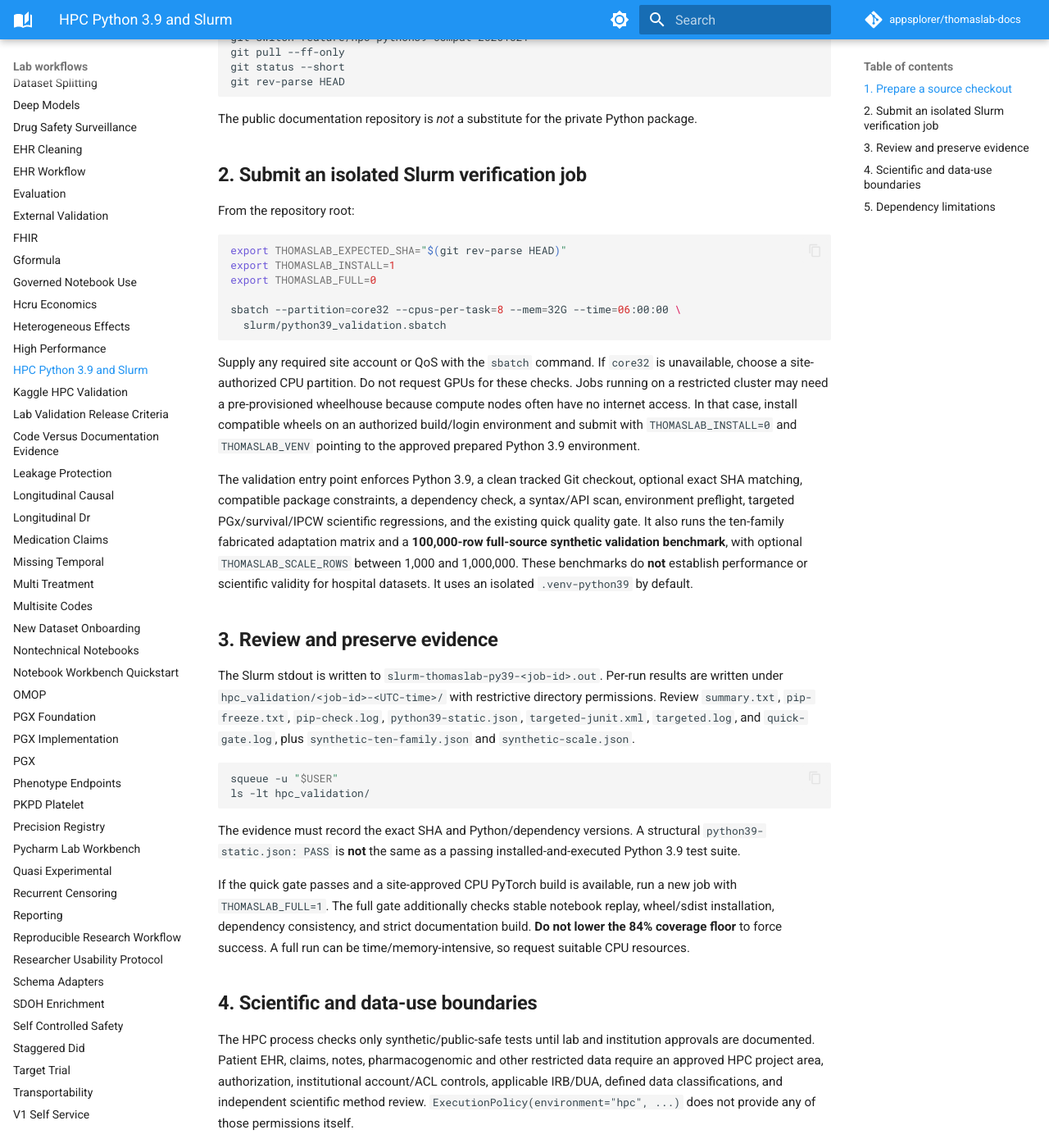
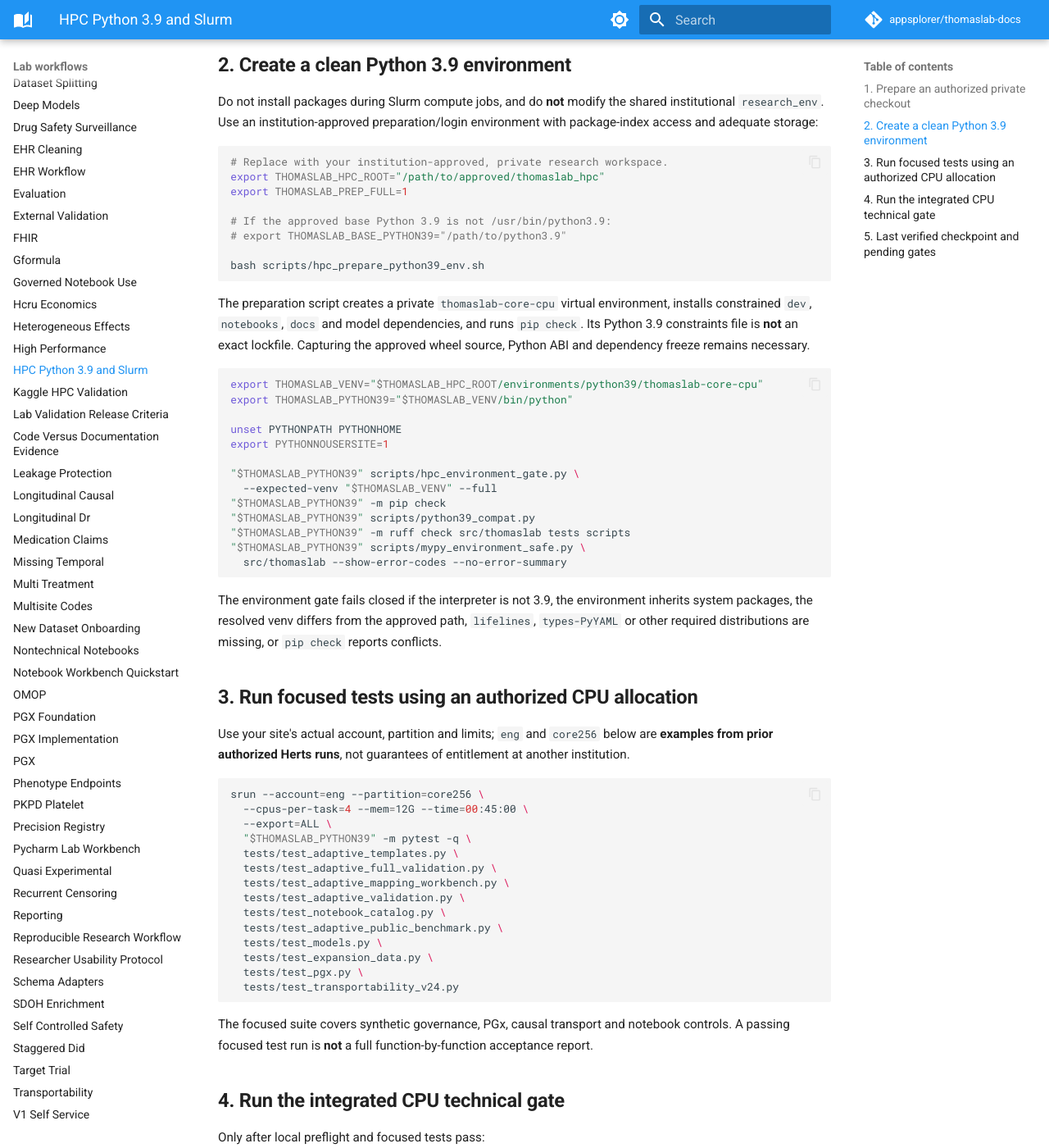
Before and after one commit to appsplorer/thomaslab-docs, an MkDocs documentation site: the page built from docs/guides/hpc-python39.md, in a window 1280 px wide and 1400 px high, scrolled down 822 px. Shown: the whole window at 82% size. Built offline with MkDocs 1.6.1 and Material for MkDocs 9.7.7, drawn with Linux system fonts in a browser that asks for light colours; comment, search, counter and statistics services are not loaded; some of the changed text lies outside the part shown.

Commit message:
docs: replace obsolete HPC instructions with exact Python3.9 isolated CPU acceptance and truthful job evidence

````diff
--- a/docs/guides/hpc-python39.md
+++ b/docs/guides/hpc-python39.md
@@ -1,76 +1,137 @@
-# Python 3.9 on an institutional HPC cluster
+# Python 3.9 and Slurm: Thomas Lab HPC validation
 
-!!! warning "Compatibility candidate, not yet an institutional deployment approval"
-    The private `thomaslab-core` Python 3.9 work lives in the Python 3.9 compatibility feature branch. Packaging, dependency constraints and static checks are implemented, but runtime support remains **PENDING** until the exact commit passes a clean Python 3.9 HPC job, full scientific regression gate and packaging checks. No patient-level permissions are granted by these instructions.
+**Current canonical procedure for Python 3.9 development validation.** This page supersedes the older `slurm/python39_validation.sbatch`, `THOMASLAB_INSTALL`, and shared-environment instructions. The private package declares **Python 3.9+** support; the current *integrated Herts CPU runner* specifically requires **Python 3.9** in an isolated environment.
 
-This procedure runs a private, **CPU-only Slurm validation job** against synthetic tests and public-independent code contracts. It leaves the HPC system Python and global scientific modules unchanged. It does not require Streamlit or a web server.
+!!! warning "Not a clinical or release approval"
+    Technical validation runs against synthetic/test fixtures and only separately authorized public source profiles. No data-use permissions, institutional accounts, validated external clinical mappings, independent researcher task trials or manuscript-level scientific validity follow from a Slurm PASS.
 
-## 1. Prepare a source checkout
+## 1. Prepare an authorized private checkout
 
-Check which Python 3.9 environment the cluster actually provides. Module labels vary across institutions.
-
-```bash
-module avail python 2>&1 || true
-command -v python3.9
-python3.9 --version
-```
-
-If `python3.9` is unavailable, ask HPC support for an approved Python 3.9 module or isolated virtual environment. Do **not** replace system Python.
-
-Use authorized credentials to clone the private code and switch to the Python 3.9 development branch:
+The public handbook does not contain executable Core source. An authorized collaborator can use an approved SSH credential to access the private repository:
 
 ```bash
 git clone git@github.com:appsplorer/thomaslab-core.git
 cd thomaslab-core
-git fetch origin
-git switch feature/hpc-python39-compat-20261021
+git switch audit/kaggle-hpc-final-20261021
 git pull --ff-only
+git rev-parse HEAD
 git status --short
-git rev-parse HEAD
 ```
 
-The public documentation repository is *not* a substitute for the private Python package.
+This is an **unmerged development branch** in the October 2026 evidence snapshot. Do not interpret its documentation as a stable release from `main`. Existing collaborators should use their approved checkout; avoid multiple unaudited copies of clinical code.
 
-## 2. Submit an isolated Slurm verification job
+## 2. Create a clean Python 3.9 environment
 
-From the repository root:
+Do not install packages during Slurm compute jobs, and do **not** modify the shared institutional `research_env`. Use an institution-approved preparation/login environment with package-index access and adequate storage:
+
+```bash
+# Replace with your institution-approved, private research workspace.
+export THOMASLAB_HPC_ROOT="/path/to/approved/thomaslab_hpc"
+export THOMASLAB_PREP_FULL=1
+
+# If the approved base Python 3.9 is not /usr/bin/python3.9:
+# export THOMASLAB_BASE_PYTHON39="/path/to/python3.9"
+
+bash scripts/hpc_prepare_python39_env.sh
+```
+
+The preparation script creates a private `thomaslab-core-cpu` virtual environment, installs constrained `dev`, `notebooks`, `docs` and model dependencies, and runs `pip check`. Its Python 3.9 constraints file is **not** an exact lockfile. Capturing the approved wheel source, Python ABI and dependency freeze remains necessary.
+
+```bash
+export THOMASLAB_VENV="$THOMASLAB_HPC_ROOT/environments/python39/thomaslab-core-cpu"
+export THOMASLAB_PYTHON39="$THOMASLAB_VENV/bin/python"
+
+unset PYTHONPATH PYTHONHOME
+export PYTHONNOUSERSITE=1
+
+"$THOMASLAB_PYTHON39" scripts/hpc_environment_gate.py \
+  --expected-venv "$THOMASLAB_VENV" --full
+"$THOMASLAB_PYTHON39" -m pip check
+"$THOMASLAB_PYTHON39" scripts/python39_compat.py
+"$THOMASLAB_PYTHON39" -m ruff check src/thomaslab tests scripts
+"$THOMASLAB_PYTHON39" scripts/mypy_environment_safe.py \
+  src/thomaslab --show-error-codes --no-error-summary
+```
+
+The environment gate fails closed if the interpreter is not 3.9, the environment inherits system packages, the resolved venv differs from the approved path, `lifelines`, `types-PyYAML` or other required distributions are missing, or `pip check` reports conflicts.
+
+## 3. Run focused tests using an authorized CPU allocation
+
+Use your site's actual account, partition and limits; `eng` and `core256` below are **examples from prior authorized Herts runs**, not guarantees of entitlement at another institution.
+
+```bash
+srun --account=eng --partition=core256 \
+  --cpus-per-task=4 --mem=12G --time=00:45:00 \
+  --export=ALL \
+  "$THOMASLAB_PYTHON39" -m pytest -q \
+  tests/test_adaptive_templates.py \
+  tests/test_adaptive_full_validation.py \
+  tests/test_adaptive_mapping_workbench.py \
+  tests/test_adaptive_validation.py \
+  tests/test_notebook_catalog.py \
+  tests/test_adaptive_public_benchmark.py \
+  tests/test_models.py \
+  tests/test_expansion_data.py \
+  tests/test_pgx.py \
+  tests/test_transportability_v24.py
+```
+
+The focused suite covers synthetic governance, PGx, causal transport and notebook controls. A passing focused test run is **not** a full function-by-function acceptance report.
+
+## 4. Run the integrated CPU technical gate
+
+Only after local preflight and focused tests pass:
 
 ```bash
 export THOMASLAB_EXPECTED_SHA="$(git rev-parse HEAD)"
-export THOMASLAB_INSTALL=1
-export THOMASLAB_FULL=0
+export THOMASLAB_FULL=1
+export THOMASLAB_REPAIR_MISLABELED=0
 
-sbatch --partition=core32 --cpus-per-task=8 --mem=32G --time=06:00:00 \
-  slurm/python39_validation.sbatch
+sbatch --account=eng --partition=core256 \
+  --cpus-per-task=16 --mem=48G --time=08:00:00 \
+  --export=ALL slurm/thomaslab_integrated_cpu.sbatch
 ```
 
-Supply any required site account or QoS with the `sbatch` command. If `core32` is unavailable, choose a site-authorized CPU partition. Do not request GPUs for these checks. Jobs running on a restricted cluster may need a pre-provisioned wheelhouse because compute nodes often have no internet access. In that case, install compatible wheels on an authorized build/login environment and submit with `THOMASLAB_INSTALL=0` and `THOMASLAB_VENV` pointing to the approved prepared Python 3.9 environment.
+The runner verifies a clean tracked checkout and exact source SHA, Python 3.9 compatibility, dependency health, source-package origin, targeted and full pytest, coverage, recursive import audit, synthetic adaptation and scale benchmarks, Ruff/mypy/packaging/notebook quality, and approval-aware public-source integrity/profiling.
 
-The validation entry point enforces Python 3.9, a clean tracked Git checkout, optional exact SHA matching, compatible package constraints, a dependency check, a syntax/API scan, environment preflight, targeted PGx/survival/IPCW scientific regressions, and the existing quick quality gate. It also runs the ten-family fabricated adaptation matrix and a **100,000-row full-source synthetic validation benchmark**, with optional `THOMASLAB_SCALE_ROWS` between 1,000 and 1,000,000. These benchmarks do **not** establish performance or scientific validity for hospital datasets. It uses an isolated `.venv-python39` by default.
+It writes a **separate, restricted-access report per job** under:
 
-## 3. Review and preserve evidence
+```text
+$THOMASLAB_HPC_ROOT/benchmarks/integrated_acceptance/<job-id>-<timestamp>/
+```
 
-The Slurm stdout is written to `slurm-thomaslab-py39-<job-id>.out`. Per-run results are written under `hpc_validation/<job-id>-<UTC-time>/` with restrictive directory permissions. Review `summary.txt`, `pip-freeze.txt`, `pip-check.log`, `python39-static.json`, `targeted-junit.xml`, `targeted.log`, and `quick-gate.log`, plus `synthetic-ten-family.json` and `synthetic-scale.json`.
+Read `summary.txt`, `phases.tsv`, `module-import.json`, `coverage.json`, `per-function-coverage.json`, and failure logs. The strict callable ledger requires an executed body line for each declared named Python function or class method—including private and nested declarations. Coverage observation cannot prove every branch, mathematical model or clinical interpretation.
 
 ```bash
-squeue -u "$USER"
-ls -lt hpc_validation/
+squeue -j "$JOB_ID"
+sacct -j "$JOB_ID" -X \
+  --format=JobID,JobName%25,State%18,ExitCode,Elapsed
+
+REPORT=$(find "$THOMASLAB_HPC_ROOT/benchmarks/integrated_acceptance" \
+  -mindepth 1 -maxdepth 1 -type d -name "${JOB_ID}-*" \
+  -print | sort | tail -1)
+
+if [ -n "$REPORT" ]; then
+  cat "$REPORT/summary.txt"
+  cat "$REPORT/phases.tsv"
+fi
 ```
 
-The evidence must record the exact SHA and Python/dependency versions. A structural `python39-static.json: PASS` is **not** the same as a passing installed-and-executed Python 3.9 test suite.
+Set `JOB_ID` to the actual batch job number printed by `sbatch`. A job being submitted or allocated is **not** evidence it completed, and a Slurm `COMPLETED` state is not a substitute for inspecting each acceptance phase.
 
-If the quick gate passes and a site-approved CPU PyTorch build is available, run a new job with `THOMASLAB_FULL=1`. The full gate additionally checks stable notebook replay, wheel/sdist installation, dependency consistency, and strict documentation build. **Do not lower the 84% coverage floor** to force success. A full run can be time/memory-intensive, so request suitable CPU resources.
+## 5. Last verified checkpoint and pending gates
 
-## 4. Scientific and data-use boundaries
+At the recorded 21 October 2026 development checkpoint:
 
-The HPC process checks only synthetic/public-safe tests until lab and institution approvals are documented. Patient EHR, claims, notes, pharmacogenomic and other restricted data require an approved HPC project area, authorization, institutional account/ACL controls, applicable IRB/DUA, defined data classifications, and independent scientific method review. `ExecutionPolicy(environment="hpc", ...)` does not provide any of those permissions itself.
+| Evidence | Observed outcome |
+| --- | --- |
+| Herts job `2498939` on Core SHA `1ff0a055c43db0c5023b03a953cb92b08fb847ad` | Full pytest, quality gates, and 106/106 module imports **PASS** |
+| Same job, strict function-ledger phase | **FAIL:** 940/955 function/method bodies observed; 15 unobserved |
+| Subsequent focused tests at Core SHA `469c120a81bdf5957911550dea4075fbf577ab61`, job `2499039` | **PASS** for executed targeted test modules |
+| Subsequent integrated job `2499042` | **Submitted** in supplied evidence; its final status and callable ledger were not provided |
+| Scientific reviewer-approved external mappings | **NOT_ASSESSED / NOT_RUN** |
+| Independent broad unseen-source benchmarks and five-researcher usability evaluation | **Not established** |
 
-The synthetic ten-family suite is not 15–20 independent unseen datasets. The older public Synthea adaptation result was a mapping recall of 0.75 against an 0.80 gate (**FAIL**). Five independent nontechnical researcher sessions and publication-level clinical validation remain **NOT_RUN / NOT_VERIFIED**.
+**Do not merge or claim technical release acceptance from a previous SHA.** The public documents and MkDocs build are independent of the private Core PR stack; private Core CI and scientific validity still need separate evidence.
 
-## 5. Dependency limitations
-
-Use `constraints/python39.txt` to bound numerical/ABI-sensitive dependencies when resolving the Python 3.9 environment. It is a compatibility constraint file, **not** an exact wheel lock or an assurance of HPC-specific binary compatibility. Record full `pip freeze`, `pip check`, Python ABI, SLURM allocation and package import errors.
-
-Installing PyTorch, CUDA, and specialty NLP/LLM packages is optional for the initial source/numerical checks; the full historical release gate requires CPU PyTorch. GPU jobs should be tested separately on the institution's permitted GPU partitions, with verified drivers and CUDA runtime. Unsupported tasks must fail clearly, never silently substitute estimators.
-
-Before merging the private feature branch, require real Python 3.9 **and** Python 3.10/3.11 checks, 84% coverage, a source/docs consistency review, and independent lab approvals. Never confuse a published MkDocs site with verified research software.
+For details on Kaggle source identity, license reviews and historic individual tests, read [Kaggle/HPC acceptance evidence](kaggle-hpc-acceptance.md). For software-versus-science decisions, see [lab validation gates](lab-validation-release-criteria.md).
````
